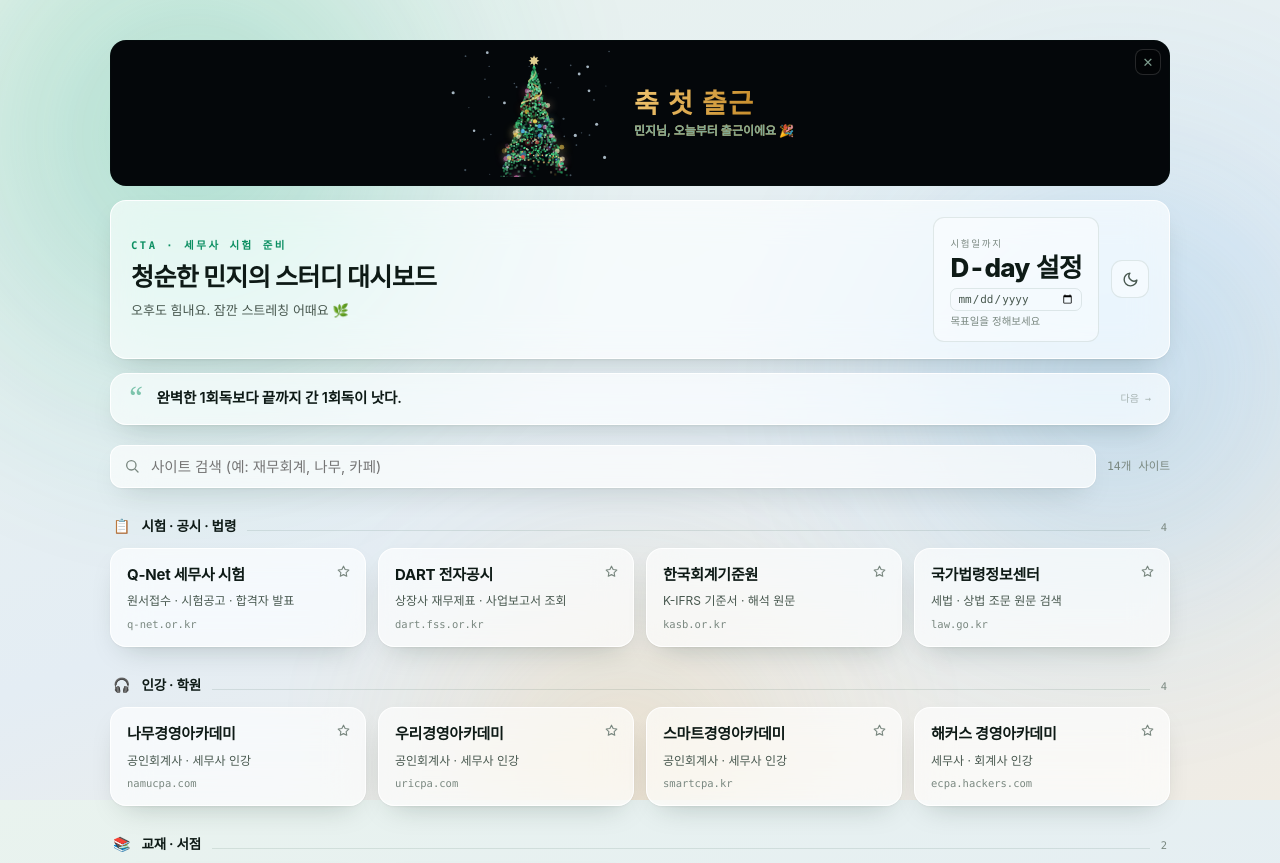
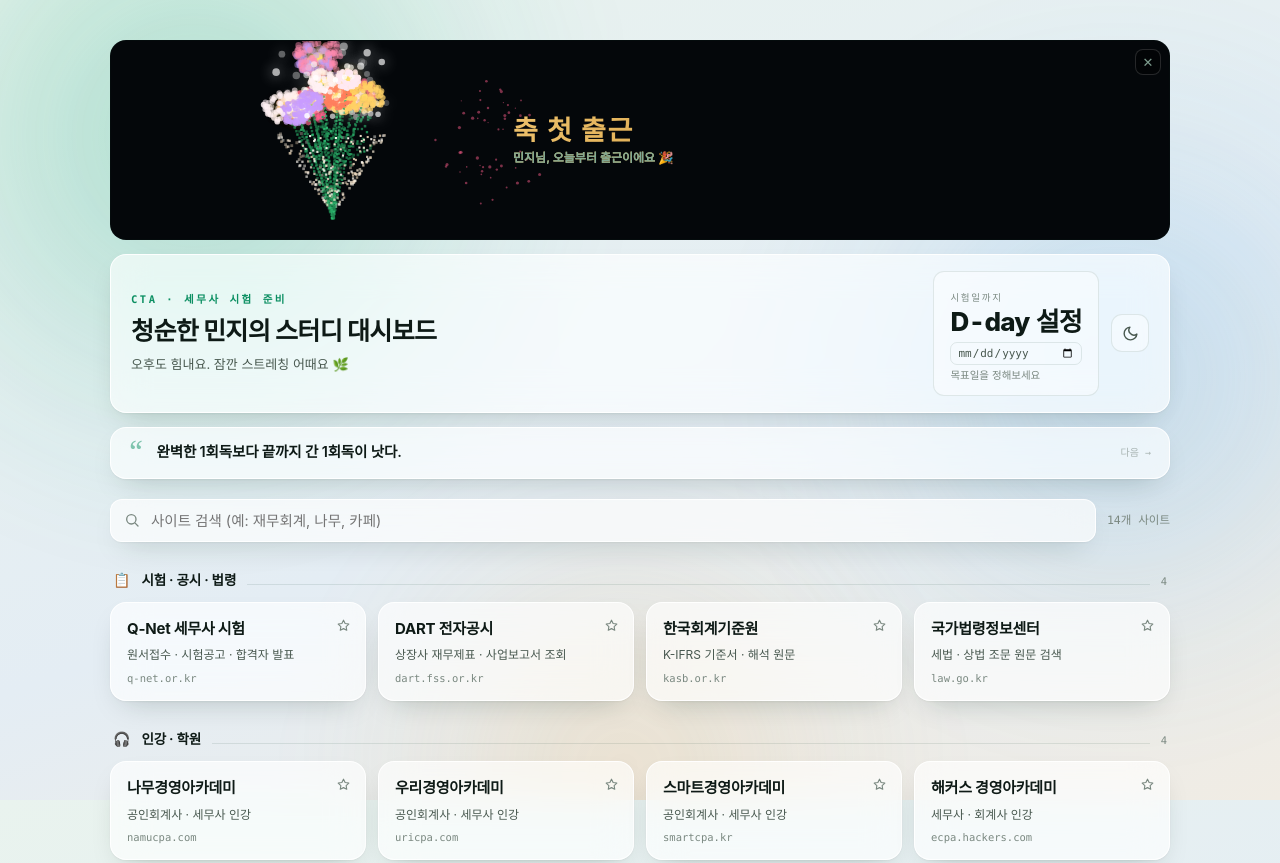
Before and after one commit to goldie-ui/cta-dashboard, a website: page index.html in a window 1280 px wide. Shown: the top 863 px of the page. Drawn offline with Linux system fonts and the light colour scheme; animation ran at ten frames a second.

Commit message:
트리를 꽃다발로 바꾸고 폭죽 추가
첫 출근 축하에는 크리스마스 트리보다 꽃다발이 맞다.
회전 렌더러는 그대로 두고 점을 뿌리는 부분만 교체했다.

- 꽃송이 16개(구 표면 + 노란 꽃심), 줄기는 묶음점으로 수렴
- 잎·포장지 고깔·안개꽃 반짝이
- 폭죽: 2D 입자가 1~3초마다 한 번씩 터지고 중력으로 떨어진다
- 캔버스를 배너 전체로 넓혀 폭죽이 글자 쪽까지 퍼지게 함

Co-Authored-By: Claude Opus 5 <noreply@anthropic.com>

```diff
--- a/index.html
+++ b/index.html
@@ -387,10 +387,10 @@
 
   /* ── 축하 배너 ── */
   .tree{position:relative;margin:0 0 14px;border-radius:var(--r);border:1px solid var(--hair);
-        background:#04070a;overflow:hidden;display:flex;align-items:center;justify-content:center;
-        gap:16px;padding:8px 46px 8px 10px;min-height:44px}
-  .tree canvas{display:block;width:168px;height:128px;flex:none}
-  .tree-msg{margin:0;font-weight:800;letter-spacing:.06em;line-height:1.2;
+        background:#04070a;overflow:hidden;display:grid;grid-template-columns:38% 1fr;
+        align-items:center;min-height:200px}
+  .tree canvas{position:absolute;inset:0;width:100%;height:100%;display:block}
+  .tree-msg{grid-column:2;position:relative;margin:0;font-weight:800;letter-spacing:.06em;line-height:1.2;
             font-size:clamp(18px,3.6vw,27px);
             background:linear-gradient(100deg,#c98f2e 0%,#ffd98a 38%,#fffdf2 48%,#ffd98a 58%,#c98f2e 100%);
             background-size:260% 100%;-webkit-background-clip:text;background-clip:text;color:transparent;
@@ -403,7 +403,7 @@
              font-size:13px;line-height:1;cursor:pointer}
   .tree .off:hover{color:#dff3e8;border-color:rgba(255,255,255,.3)}
   .tree.hid canvas,.tree.hid .tree-msg{display:none}
-  @media (max-width:560px){ .tree canvas{width:118px;height:104px} }
+  .tree.hid{min-height:44px}
 </style>
 </head>
 <body>
@@ -1342,53 +1342,73 @@
     const ctx = cv.getContext("2d", {alpha:false});
     const LS_TREE = "cta_tree_off_v1";
 
-    const N = 900, SNOW = 45;
-    const GREEN = ["#1d7a4a","#249a5c","#2fbd72","#3ddd8a","#8ff0bd"];
-    const LAMP  = ["#ff4d4d","#ffd34d","#4db8ff","#ff8ad4","#fff3c4"];
-    const CH    = "#@%&WMX$8B0oa*+=~:.".split("");
+    const PETAL = ["#ff5f8d","#ff8bb0","#ffd166","#fff1f4","#c89bff","#ff7a59","#ff3d71","#ffe9f2"];
+    const STEM  = ["#1d7a4a","#249a5c","#2fbd72"];
+    const WRAP  = ["#f6e7d2","#e8d3b6","#fffaf2"];
+    const HEADS = 16;
 
-    // 원뿔 껍질 위의 점. y는 -1(꼭대기) ~ 1(바닥), 단마다 반지름이 넓어진다.
+    // 꽃다발: 꽃송이(구) 여러 개 + 아래로 모이는 줄기 + 잎.
+    // y는 -1(꽃 위) ~ 1(줄기 끝). k=0 줄기·잎, k=1 꽃심, k=2 꽃잎.
     const pts = [];
-    for(let i=0;i<N;i++){
-      const y = -1 + 2*Math.pow(Math.random(), .78);      // 아래로 갈수록 촘촘
-      const h = (y+1)/2;
-      const tier = (h*5)%1;                                // 5단
-      const r = .60*h*(.76 + .24*tier)*(.93 + .07*Math.random());
+    for(let i=0;i<HEADS;i++){
+      const a = (i/HEADS)*Math.PI*2*1.7 + Math.random()*.6;
+      const spread = .10 + Math.pow(Math.random(), .7)*.46;
+      const hx = Math.cos(a)*spread, hz = Math.sin(a)*spread*.8;
+      const hy = -.94 + Math.random()*.52 + spread*.30;    // 바깥 꽃은 조금 아래로
+      const col = PETAL[(Math.random()*PETAL.length)|0];
+      const R = .14 + Math.random()*.09;
+      for(let j=0;j<88;j++){                               // 꽃잎 — 구 표면
+        const u = Math.random()*2-1, th = Math.random()*Math.PI*2, s = Math.sqrt(1-u*u);
+        const rr = R*(.72 + .28*Math.random());
+        pts.push({ x:hx+s*Math.cos(th)*rr, y:hy+u*rr*.85, z:hz+s*Math.sin(th)*rr,
+                   c:col, k:2, lamp:false, ph:0 });
+      }
+      for(let j=0;j<8;j++){                                // 꽃심 — 노랗게 빛남
+        pts.push({ x:hx+(Math.random()-.5)*.05, y:hy+(Math.random()-.5)*.05, z:hz+(Math.random()-.5)*.05,
+                   c:"#ffe066", k:1, lamp:true, ph:Math.random()*6.28 });
+      }
+      for(let j=0;j<34;j++){                               // 줄기 — 묶음점으로 수렴
+        const t = j/34, tap = (1-t)*(1-t*.3);
+        pts.push({ x:hx*tap+(Math.random()-.5)*.012, y:hy+(.92-hy)*t, z:hz*tap+(Math.random()-.5)*.012,
+                   c:STEM[(Math.random()*3)|0], k:0, lamp:false, ph:0 });
+      }
+    }
+    for(let i=0;i<190;i++){                                // 잎 — 꽃 아래 초록 치마
+      const a = Math.random()*Math.PI*2, u = Math.random();
+      const r = .08 + u*.34;
+      pts.push({ x:Math.cos(a)*r, y:-.10 + Math.random()*.46 - u*.22, z:Math.sin(a)*r*.85,
+                 c:STEM[(Math.random()*3)|0], k:0, lamp:false, ph:0 });
+    }
+    for(let i=0;i<230;i++){                                // 포장지 — 아래로 벌어지는 고깔
+      const t = Math.random();                             // 0 묶음점 → 1 바깥 테두리
       const a = Math.random()*Math.PI*2;
-      const lamp = Math.random() < .13;
-      pts.push({
-        x:Math.cos(a)*r, z:Math.sin(a)*r, y,
-        c: lamp ? LAMP[(Math.random()*LAMP.length)|0] : GREEN[(Math.random()*GREEN.length)|0],
-        ch: lamp ? "@" : CH[(Math.random()*CH.length)|0],
-        lamp, ph: Math.random()*Math.PI*2
-      });
+      const r = .06 + t*.52;
+      pts.push({ x:Math.cos(a)*r, y:.74 - t*.80, z:Math.sin(a)*r*.82,
+                 c:WRAP[(Math.random()*3)|0], k:0, lamp:false, ph:0 });
     }
-
-    // 장식볼 — 잎보다 바깥쪽에 크게, 빛 번짐까지 (k=1)
-    const BALL = ["●","◆","✦","★"];
-    for(let i=0;i<42;i++){
-      const y = -.72 + 1.66*Math.pow(Math.random(), .62);
-      const h = (y+1)/2, tier = (h*5)%1;
-      const r = .60*h*(.76 + .24*tier)*1.08, a = Math.random()*Math.PI*2;
-      pts.push({ x:Math.cos(a)*r, z:Math.sin(a)*r, y,
-        c: LAMP[(Math.random()*LAMP.length)|0], ch: BALL[(Math.random()*BALL.length)|0],
-        lamp:true, k:1, ph: Math.random()*Math.PI*2 });
-    }
-    // 금색 전구줄 — 나선으로 네 바퀴 감기 (k=2)
-    for(let i=0;i<150;i++){
-      const t = i/150, y = -.9 + 1.8*t;
-      const h = (y+1)/2, tier = (h*5)%1;
-      const r = .60*h*(.76 + .24*tier)*1.04, a = t*Math.PI*2*4.2;
-      pts.push({ x:Math.cos(a)*r, z:Math.sin(a)*r, y,
-        c:"#ffe08a", ch:"•", lamp:true, k:2, ph: t*9 });
+    for(let i=0;i<70;i++){                                 // 안개꽃 — 흰 반짝이
+      const a = Math.random()*Math.PI*2, r = .18 + Math.random()*.46;
+      pts.push({ x:Math.cos(a)*r, y:-.92 + Math.random()*.66, z:Math.sin(a)*r*.8,
+                 c:"#ffffff", k:1, lamp:true, ph:Math.random()*6.28 });
     }
 
     const order = pts.map((_,i)=>i);
 
-    const snow = [];
-    for(let i=0;i<SNOW;i++) snow.push({x:Math.random(), y:Math.random(), v:.02+Math.random()*.05, s:Math.random()});
+    // 폭죽 — 2D 입자, 몇 초에 한 번씩 터진다
+    const fw = [];
+    let fwNext = .35;
+    function burst(){
+      const bx = W*(.34 + Math.random()*.58), by = H*(.16 + Math.random()*.42);
+      const col = PETAL[(Math.random()*PETAL.length)|0];
+      const n = 42 + (Math.random()*24|0);
+      for(let i=0;i<n;i++){
+        const a = Math.random()*Math.PI*2, sp = 24 + Math.random()*74;
+        fw.push({ x:bx, y:by, vx:Math.cos(a)*sp, vy:Math.sin(a)*sp,
+                  life:1, c:col, r:.6 + Math.random()*1.1 });
+      }
+    }
 
-    let W=0, H=0, dpr=1, ang=0, raf=null, t0=performance.now();
+    let W=0, H=0, dpr=1, ang=0, raf=null, t0=performance.now(), tPrev=t0;
 
     function size(){
       dpr = Math.min(devicePixelRatio||1, 2);
@@ -1400,18 +1420,12 @@
 
     function frame(now){
       const t = (now - t0)/1000;
+      const dt = Math.min(.05, (now - tPrev)/1000); tPrev = now;
       ang += .010;
       const ca = Math.cos(ang), sa = Math.sin(ang);
-      const cx = W/2, cy = H/2 + H*.04, scale = Math.min(W,H)*1.02;
+      const cx = W*.21, cy = H/2, scale = Math.min(W*.46, H)*1.12;
 
       ctx.fillStyle = "#04070a"; ctx.fillRect(0,0,W,H);
-
-      // 눈
-      for(const f of snow){
-        f.y += f.v/60; if(f.y > 1){ f.y = 0; f.x = Math.random(); }
-        ctx.fillStyle = f.s > .6 ? "rgba(220,240,255,.75)" : "rgba(160,190,215,.4)";
-        ctx.beginPath(); ctx.arc(f.x*W, f.y*H, .5 + f.s*1.1, 0, 6.2832); ctx.fill();
-      }
 
       // 먼 점부터 그려서 앞쪽이 덮도록
       const zs = new Float32Array(pts.length);
@@ -1432,23 +1446,30 @@
         ctx.globalAlpha = Math.max(.06, Math.min(1, al));
         ctx.fillStyle = p.c;
         const g = d*2.3;                             // 가까울수록 크게
-        if(k === 0){                                 // 잎 — 작은 사각형이 제일 빠르다
-          const s = fs*.30*g;
+        if(k === 0){                                 // 줄기·잎 — 작은 사각형이 제일 빠르다
+          const s = fs*.26*g;
           ctx.fillRect(sx - s/2, sy - s/2, s, s);
-        } else {                                     // 장식볼·전구줄 — 동그랗게
+        } else {                                     // 꽃심·꽃잎 — 동그랗게
           ctx.beginPath();
-          ctx.arc(sx, sy, fs*(k===1 ? .40 : .15)*g, 0, 6.2832);
+          ctx.arc(sx, sy, fs*(k===1 ? .34 : .30)*g, 0, 6.2832);
           ctx.fill();
         }
       }
       ctx.globalAlpha = 1; ctx.shadowBlur = 0;
 
-      // 꼭대기 별
-      const tw = .65 + .35*Math.sin(t*3);
-      ctx.globalAlpha = tw;
-      ctx.fillStyle = "#ffe9a3";
-      ctx.font = (fs*2.4).toFixed(1)+"px ui-monospace,monospace";
-      ctx.fillText("✸", cx, cy - scale/2.3*.92 - fs*.6);
+      // 폭죽 — 꽃다발 위로 터진다
+      fwNext -= dt;
+      if(fwNext <= 0){ burst(); fwNext = 1.1 + Math.random()*1.6; }
+      for(let i=fw.length-1;i>=0;i--){
+        const q = fw[i];
+        q.vy += 58*dt; q.vx *= .985;
+        q.x += q.vx*dt; q.y += q.vy*dt;
+        q.life -= dt*.72;
+        if(q.life <= 0){ fw.splice(i,1); continue; }
+        ctx.globalAlpha = q.life*.9;
+        ctx.fillStyle = q.c;
+        ctx.beginPath(); ctx.arc(q.x, q.y, q.r, 0, 6.2832); ctx.fill();
+      }
       ctx.globalAlpha = 1;
 
       raf = requestAnimationFrame(frame);
```
